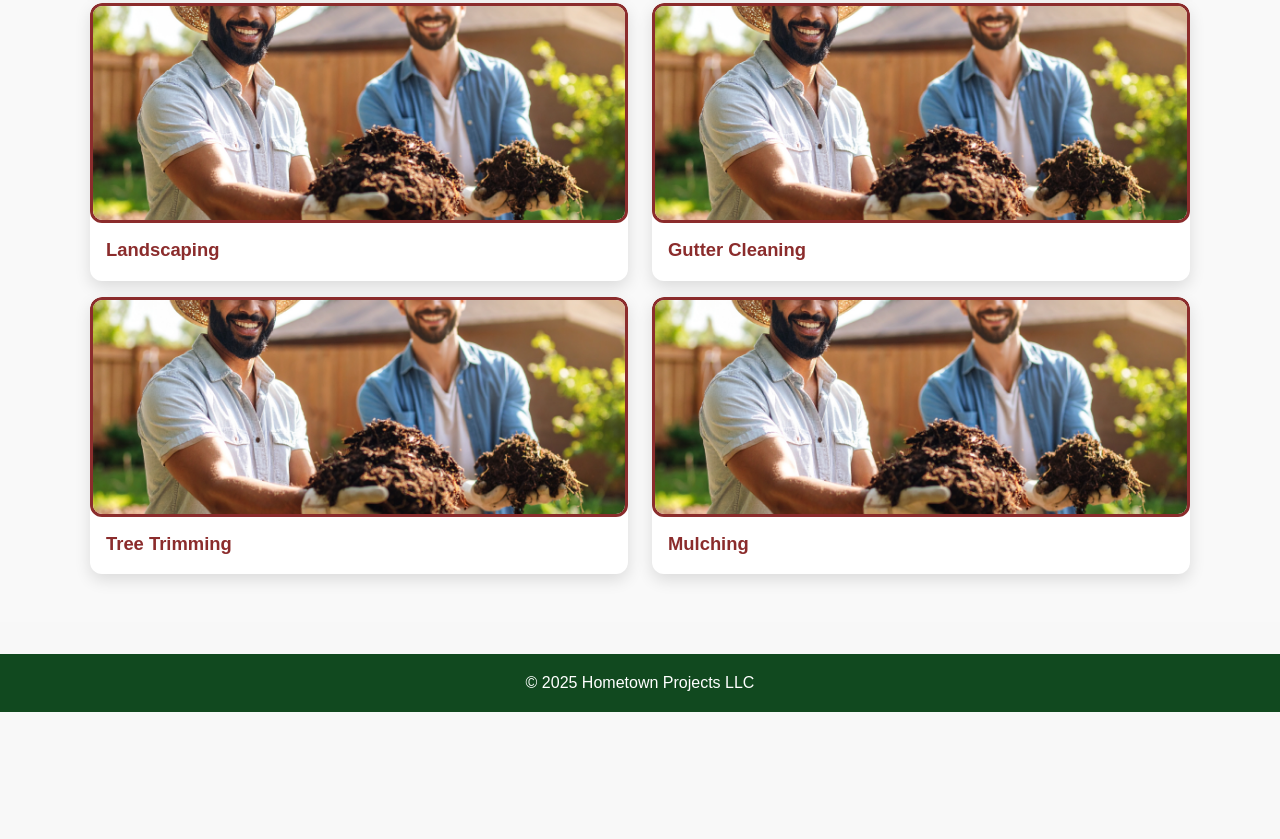
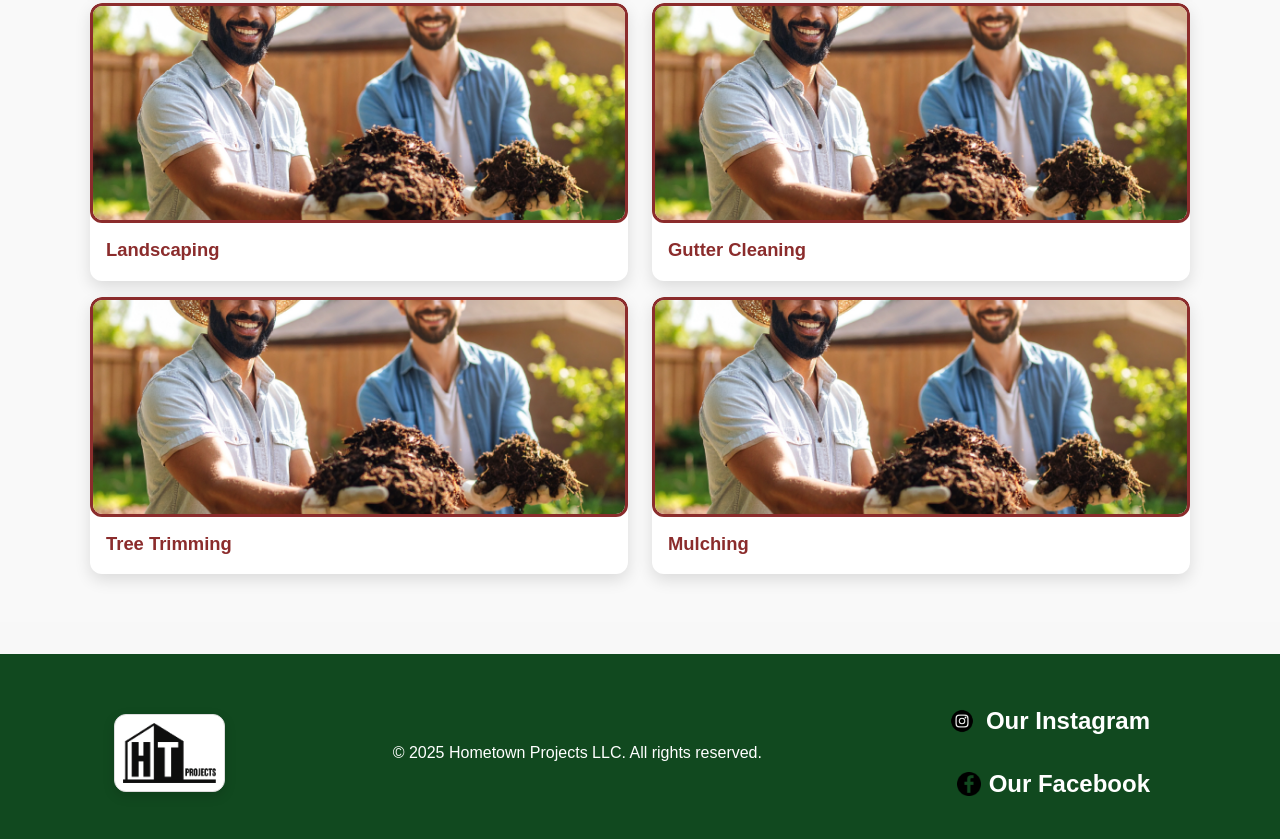
Before and after one commit to samisom/htprojectsllc, a plain HTML site: page docs/services.html in a window 1280 px wide. Shown: the part 620-1459 px from the top of the page. Before the commit the page ends 1332 px from the top, so only its background shows below. Drawn offline with Linux system fonts and the light colour scheme.

Commit message:
Footer reformatting

```diff
--- a/docs/services.html
+++ b/docs/services.html
@@ -124,8 +124,33 @@
 </section>
   </main>
 
-  <footer>
-    <p>&copy; 2025 Hometown Projects LLC</p>
+  <footer class="site-footer">
+    <div class="footer-inner">
+      <a href="index.html" class="logo-container footer-logo">
+        <img src="logo.png" alt="Hometown Projects LLC logo" class="logo" />
+      </a>
+      <p class="footer-copy">© 2025 Hometown Projects LLC. All rights reserved.</p>
+      <div class="footer-social">
+        <a
+          class="nav-link instagram-link"
+          href="https://www.instagram.com/hometown.projectsllc/"
+          target="_blank"
+          rel="noopener noreferrer"
+        >
+          <img src="clear_ig_logo.png" alt="Instagram logo" class="instagram-icon" />
+          <span>Our Instagram</span>
+        </a>
+        <a
+          class="nav-link facebook-link"
+          href="https://www.facebook.com/profile.php?id=61555869630192"
+          target="_blank"
+          rel="noopener noreferrer"
+        >
+          <img src="Facebooklogo.png" alt="Facebook logo" class="facebook-icon" />
+          <span>Our Facebook</span>
+        </a>
+      </div>
+    </div>
   </footer>
 
   <!-- If you need JS later, keep your script file -->
--- a/docs/style.css
+++ b/docs/style.css
@@ -146,6 +146,44 @@ nav ul {
     text-align: center;
     padding: 1rem;
     margin-top: 2rem;
+  }
+
+  .footer-inner {
+    max-width: 1100px;
+    margin: 0 auto;
+    padding: 1.5rem 1.5rem;
+    display: flex;
+    align-items: center;
+    justify-content: space-between;
+    gap: 1.5rem;
+    flex-wrap: wrap;
+  }
+
+  .footer-copy {
+    text-align: center;
+    flex: 1 1 280px;
+  }
+
+  .footer-social {
+    display: flex;
+    flex-direction: column;
+    align-items: flex-end;
+    gap: 0.5rem;
+  }
+
+  .footer-logo {
+    flex: 0 0 auto;
+  }
+
+  @media (max-width: 768px) {
+    .footer-inner {
+      flex-direction: column;
+      text-align: center;
+    }
+
+    .footer-social {
+      align-items: center;
+    }
   }
 
   /* ============================
```
Also changed, not shown: docs/about.html (+27 -2 lines), docs/contact.html (+27 -2 lines).
